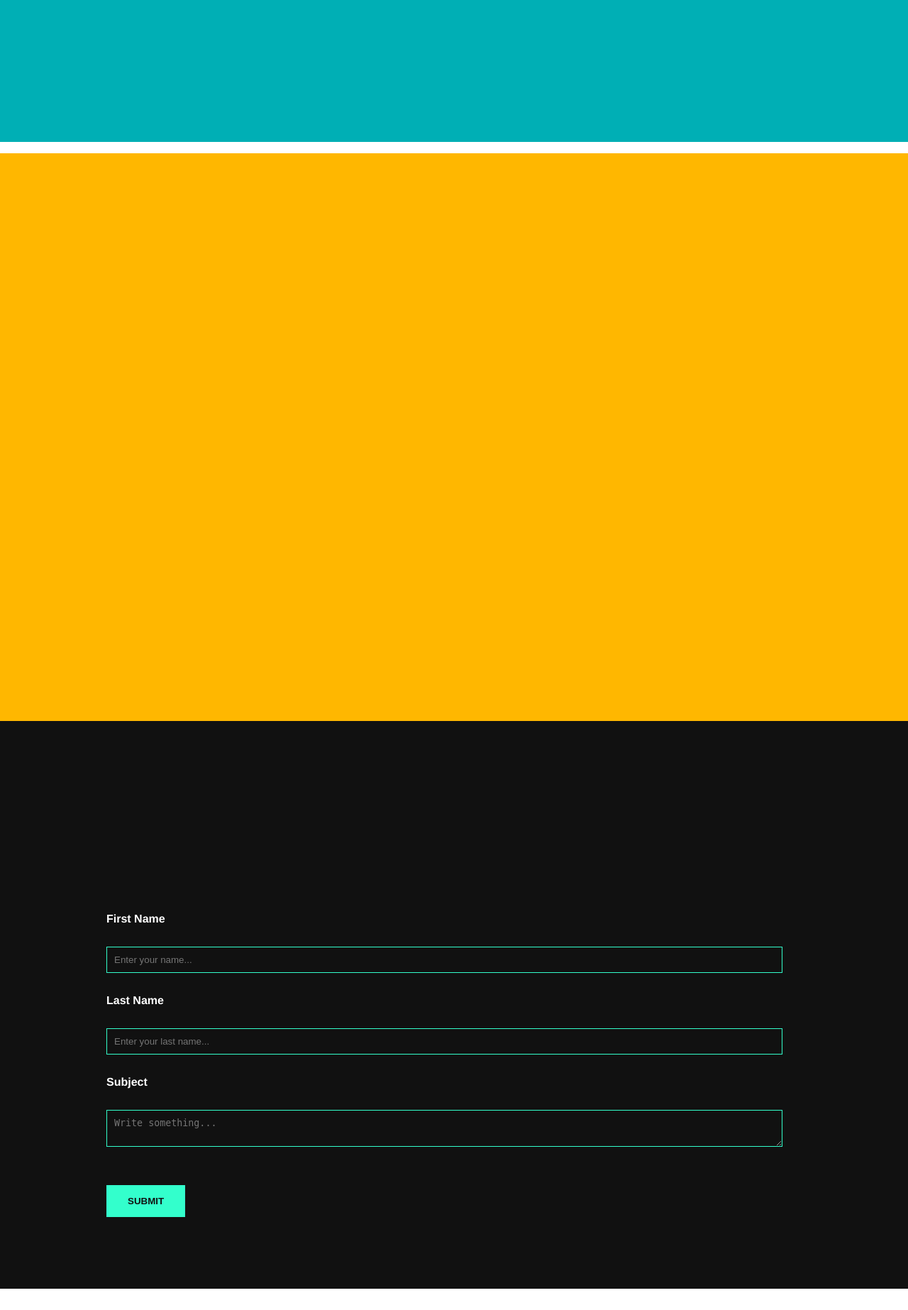
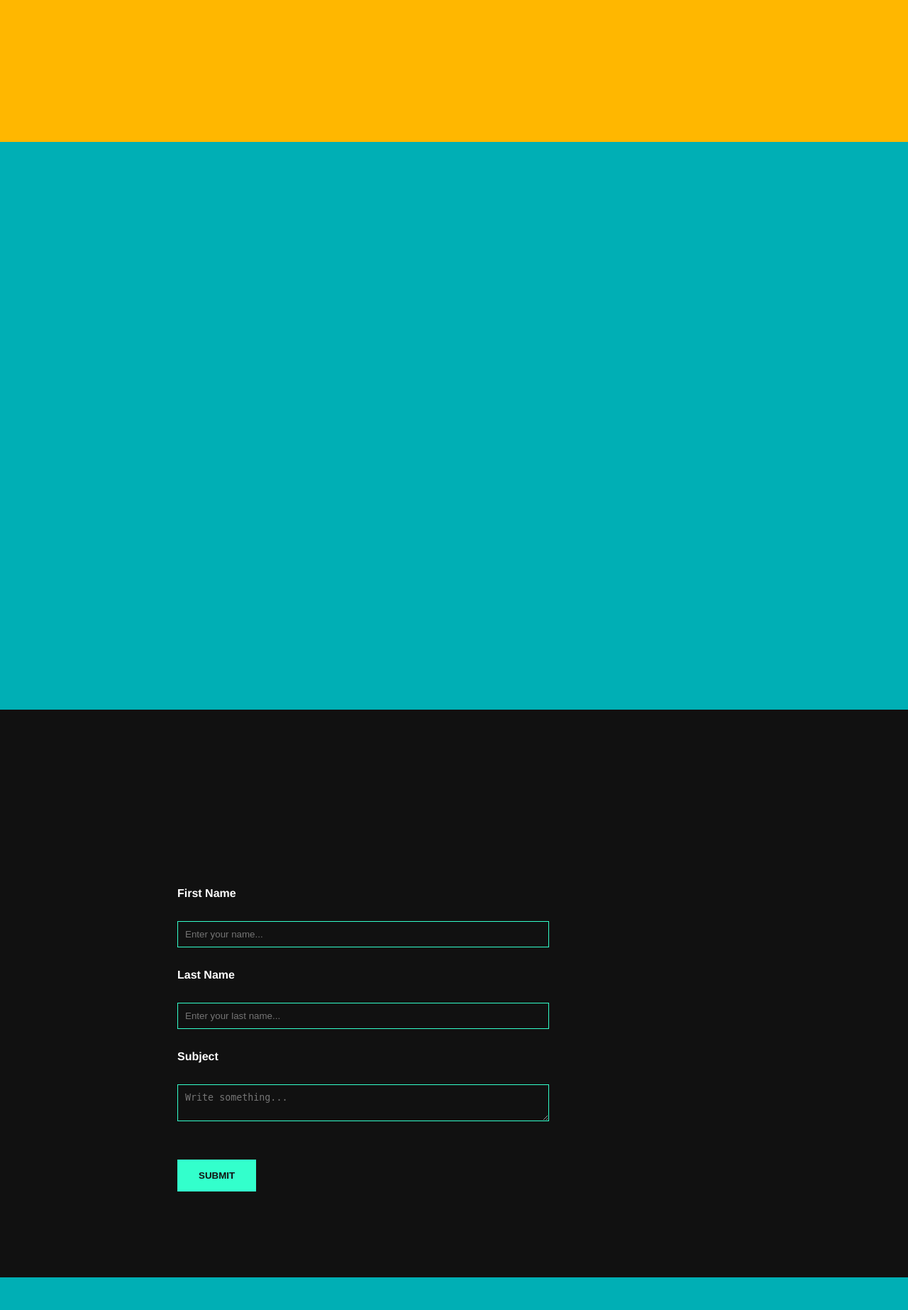
Before and after one commit to akmatoff/coorootmusic-flask, a Flask app: page / in a window 1280 px wide. Shown: the part 1400-3246 px from the top of the page at 71% size. After the commit the page ends 3200 px from the top, so only its background shows below. Run offline with Flask 2, Linux system fonts and the light colour scheme.

Commit message:
fixed some bugs

```diff
--- a/app.py
+++ b/app.py
@@ -8,4 +8,4 @@ def index():
   return render_template('home.html')
 
 if __name__ == "__main__":
-  app.run(host = '0.0.0.0')
+  app.run(host = 'localhost')
--- a/requirements.txt
+++ /dev/null
@@ -1 +0,0 @@
-flask
--- a/static/style.css
+++ b/static/style.css
@@ -52,23 +52,22 @@ body, html {
     margin: 200px auto;
 }
 
+#about-container {
+    width: 100%;
+    height: 100vh;
+    background-color: #ffb700;
+}
+
 #releases-container {
     width: 100%;
     height: 100vh;
     background-color: #00afb5;
 }
 
-#about-container {
-    width: 100%;
-    height: 100vh;
-    background-color: #ffb700;
-}
-
 #contact-container {
     width: 100%;
     height: 100vh;
     background-color: #111;
-    padding: 150px;
 }
 
 .contact-form {
@@ -76,7 +75,7 @@ body, html {
     flex-direction: row;
     width: 80vw;
     height: 70vh;
-    margin-top: 15vh;
+    padding: 250px 250px;
 }
 
 input[type=text], textarea {
--- a/templates/home.html
+++ b/templates/home.html
@@ -5,16 +5,16 @@
             {% include 'includes/navigator.html' %}
             <div class="cooroot-logo"></div>
         </div>
+    </div>
+
+    <div id="about-container">
+    </div>
 
     <div id="releases-container">
         <div class="cover-pic-container">
             <div class="track">
             </div>
         </div>
-    </div>
-
-    <div id="about-container">
-        <p></p>
     </div>
 
     <div id="contact-container">
@@ -33,6 +33,6 @@
             </form>
         </div>
     </div>
-    </div>
+
 
 {% endblock %}
--- a/templates/includes/navigator.html
+++ b/templates/includes/navigator.html
@@ -1,8 +1,8 @@
 <div class="navigator">
                     <div class="navigator-inner">
                         <a href="#container">HOME</a>
+                        <a href="#about-container">ABOUT</a>
                         <a href="#releases-container">RELEASES</a>
-                        <a href="#about-container">ABOUT</a>
                         <a href="#contact-container">CONTACT</a>
                     </div>
                 </div>
```
Also changed, not shown: pyproject.toml (deleted, +0 -15 lines), static/img/Cooroot-Logo-Transparent.png (renamed from static/img/Cooroot Logo Transparent.png), 2 other files.
